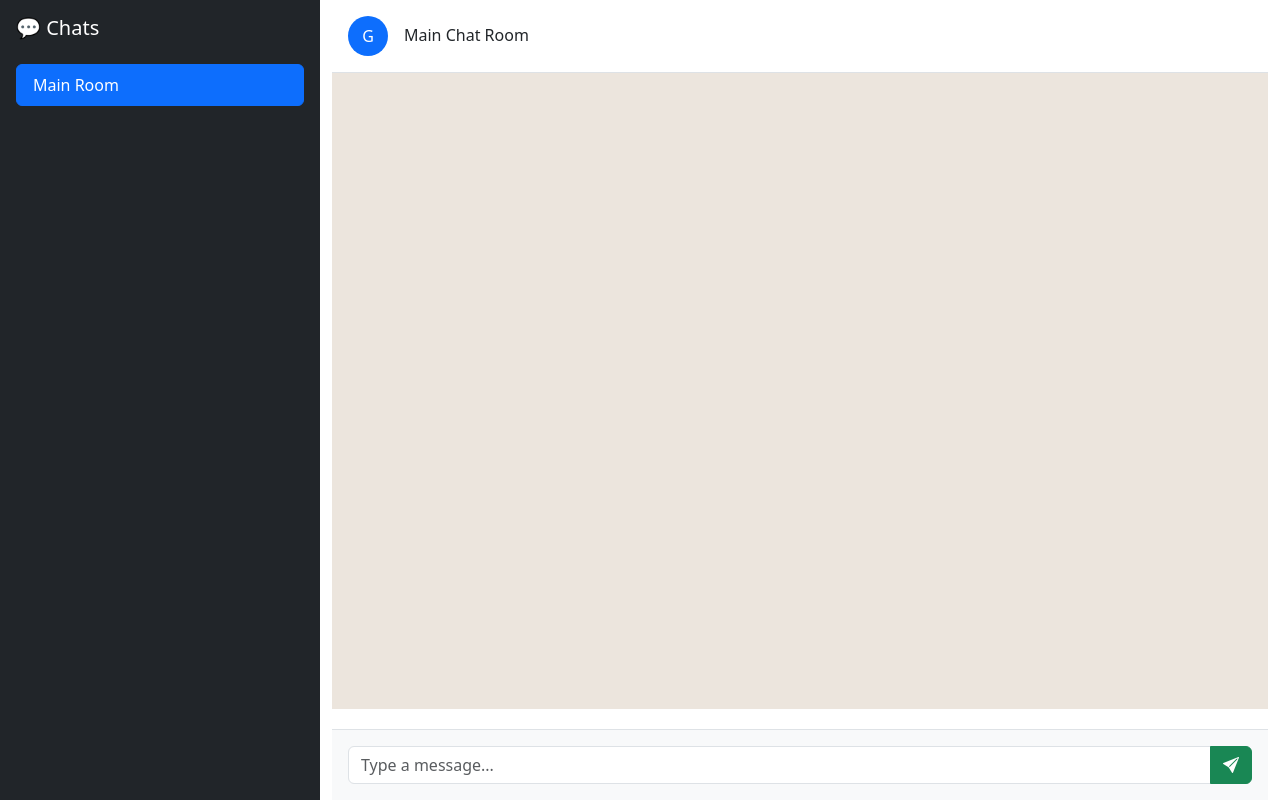
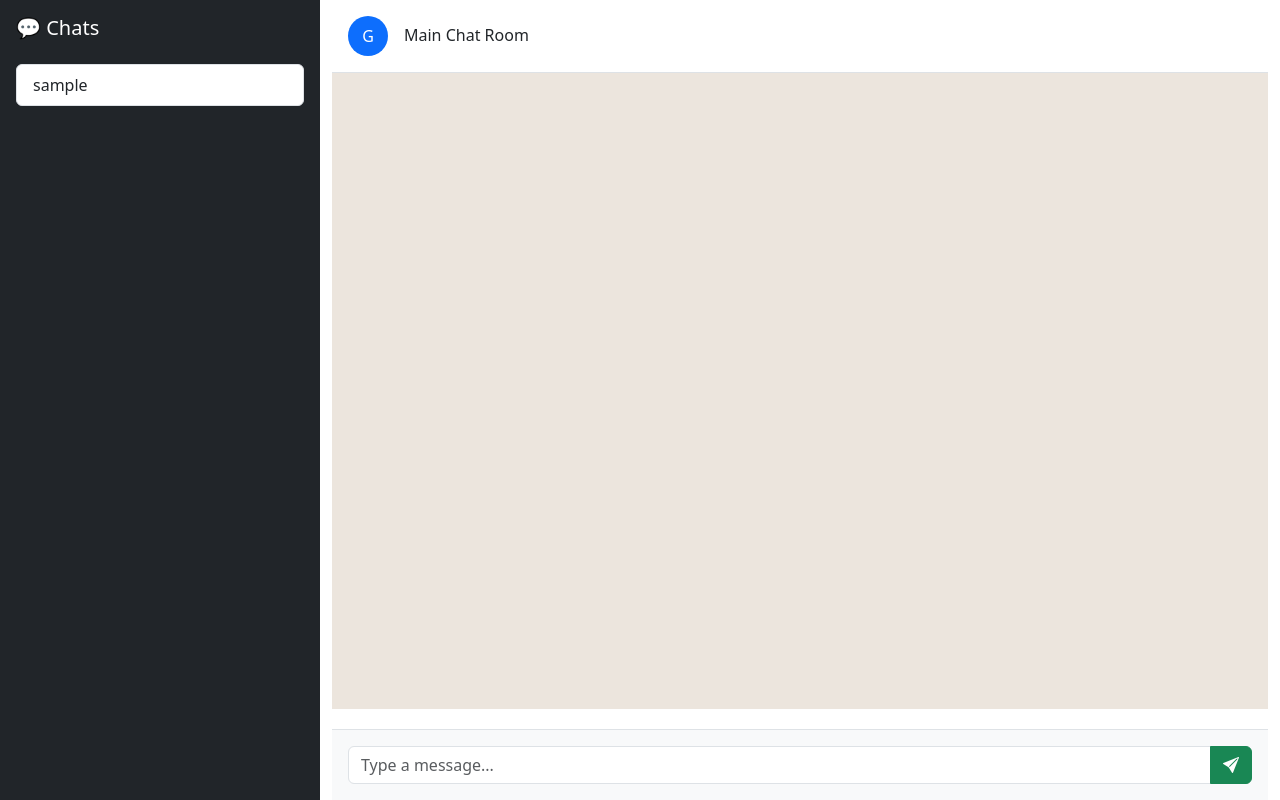
Before and after one commit to Guna-Balan-S/online-chat-app, a Flask app: page / in a window 1280 px wide. Run offline with Flask 3, Linux system fonts and the light colour scheme; a user stored in the database is signed in; data comes from the database, SQL or seed files in the repository; some libraries are stand-ins or nearby versions.

```diff
--- a/templates/chat.html
+++ b/templates/chat.html
@@ -47,11 +47,9 @@
     <!-- LEFT SIDEBAR -->
     <div class="col-3 bg-dark text-white p-3">
       <h5 class="mb-4">💬 Chats</h5>
-      <div class="list-group">
-        <a href="#" class="list-group-item list-group-item-action active">
-          Main Room
-        </a>
-      </div>
+      <div class="list-group" id="userList">
+     </div>
+
     </div>
 
     <!-- RIGHT CHAT AREA -->
@@ -195,9 +193,41 @@
         }
     });
 
+
+
     socket.on("stop_typing", function() {
         document.getElementById("typing-indicator").innerText = "";
     });
+
+var selectedUser = null;
+
+// Load users from backend
+fetch('/users')
+.then(response => response.json())
+.then(data => {
+
+    var list = document.getElementById("userList");
+    list.innerHTML = "";
+
+    data.users.forEach(function(user) {
+
+        if (user !== username) {
+
+            var item = document.createElement("a");
+            item.className = "list-group-item list-group-item-action";
+            item.innerText = user;
+
+            item.onclick = function() {
+                selectedUser = user;
+                document.querySelector("h6").innerText = user;
+                document.getElementById("messages").innerHTML = "";
+            };
+
+            list.appendChild(item);
+        }
+    });
+});
+
 </script>
 
 </body>
```
